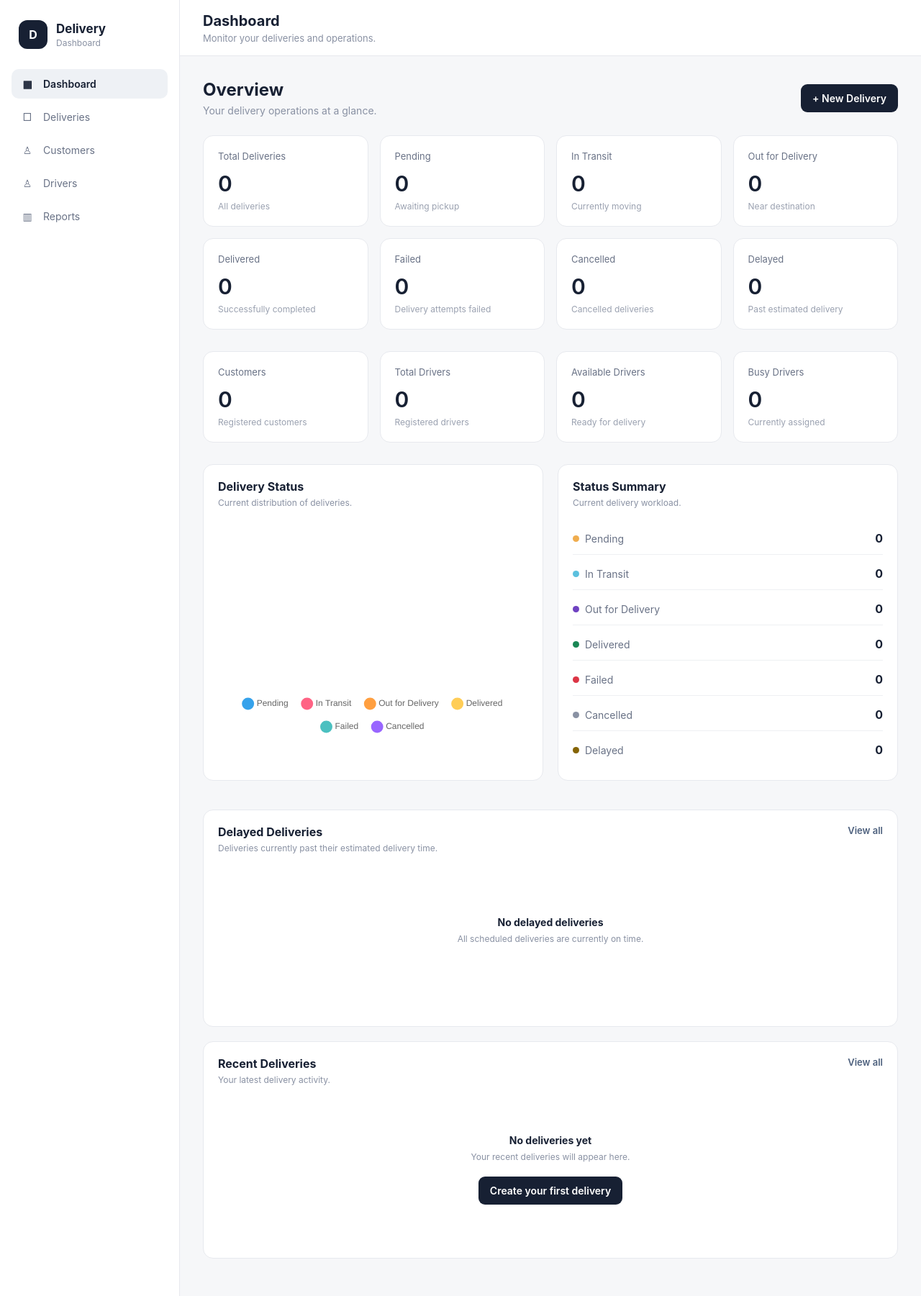
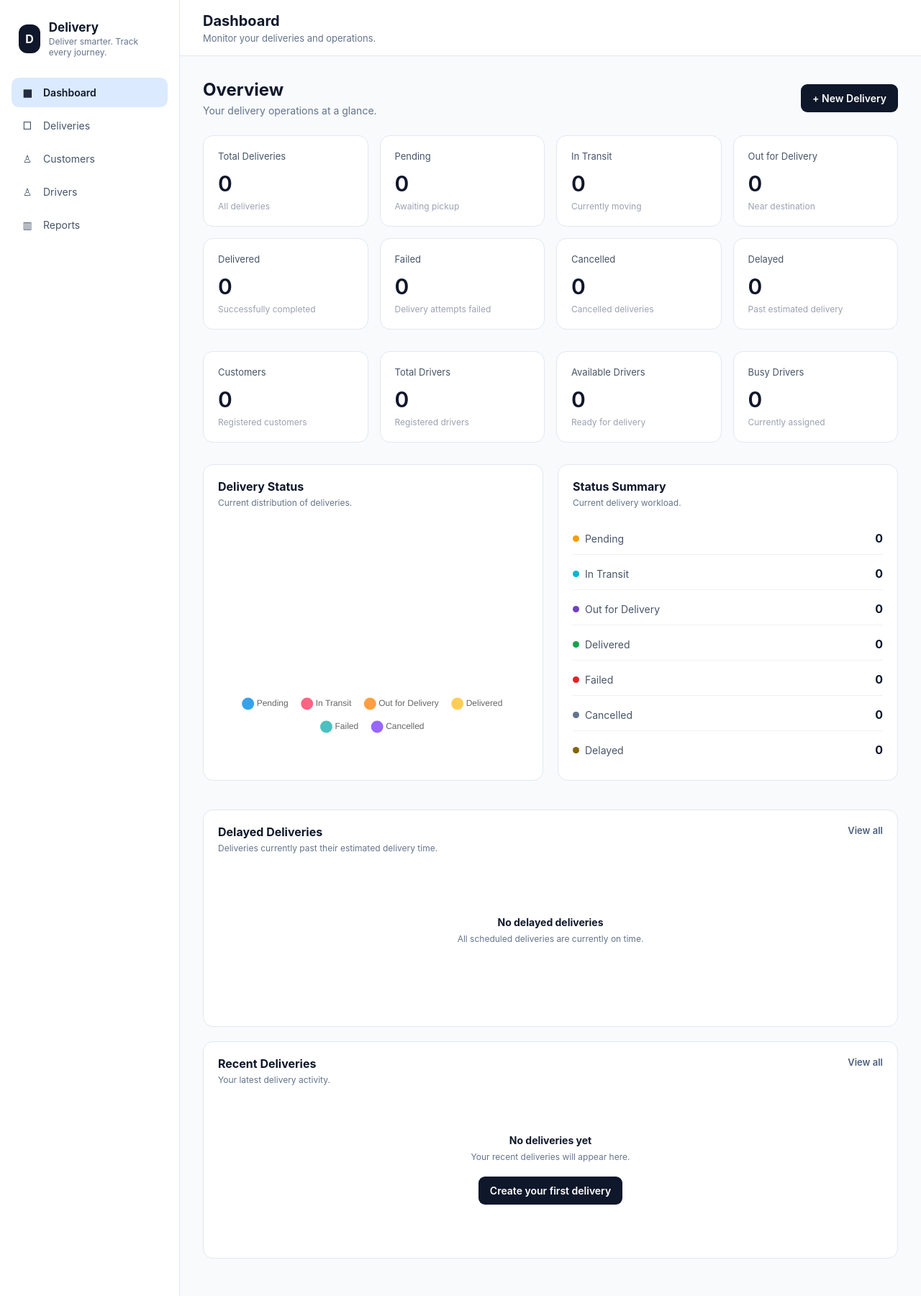
Before and after one commit to Yimasolomon/Deliveries, a FastAPI app: page /dashboard in a window 1280 px wide. Shown: the whole page at 72% size. Run offline with FastAPI, Linux system fonts and the light colour scheme; some libraries are stand-ins or nearby versions.

Commit message:
Polish dashboard branding and color palette

```diff
--- a/static/css/style.css
+++ b/static/css/style.css
@@ -12,13 +12,13 @@
         "Segoe UI",
         sans-serif;
 
-    color: #172033;
-    background: #f6f7f9;
+    color: #0F172A;
+    background: #F8FAFC;
 }
 
 body {
     margin: 0;
-    background: #f6f7f9;
+    background: #F8FAFC;
 }
 
 a {
@@ -51,8 +51,8 @@ textarea {
 .sidebar {
     width: 250px;
     min-height: 100vh;
-    background: #ffffff;
-    border-right: 1px solid #e7e9ee;
+    background: #FFFFFF;
+    border-right: 1px solid #E2E8F0;
     padding: 24px 16px;
     flex-shrink: 0;
 }
@@ -70,8 +70,8 @@ textarea {
     border-radius: 12px;
     display: grid;
     place-items: center;
-    background: #172033;
-    color: #ffffff;
+    background: #0F172A;
+    color: #FFFFFF;
     font-weight: 700;
 }
 
@@ -82,7 +82,7 @@ textarea {
 
 .brand-subtitle {
     margin-top: 2px;
-    color: #8991a3;
+    color: #64748B;
     font-size: 12px;
 }
 
@@ -98,19 +98,19 @@ textarea {
     gap: 12px;
     padding: 12px;
     border-radius: 10px;
-    color: #697286;
+    color: #475569;
     font-size: 14px;
     transition: background 0.2s ease, color 0.2s ease;
 }
 
 .nav-item:hover {
-    background: #f4f5f7;
-    color: #172033;
+    background: #F1F5F9;
+    color: #0F172A;
 }
 
 .nav-item.active {
-    background: #eef1f5;
-    color: #172033;
+    background: #DBEAFE;
+    color: #0F172A;
     font-weight: 600;
 }
 
@@ -131,8 +131,8 @@ textarea {
 
 .top-header {
     min-height: 78px;
-    background: #ffffff;
-    border-bottom: 1px solid #e7e9ee;
+    background: #FFFFFF;
+    border-bottom: 1px solid #E2E8F0;
     display: flex;
     align-items: center;
     padding: 16px 32px;
@@ -145,7 +145,7 @@ textarea {
 
 .top-header p {
     margin: 4px 0 0;
-    color: #8991a3;
+    color: #64748B;
     font-size: 13px;
 }
 
@@ -173,7 +173,7 @@ textarea {
 
 .page-heading p {
     margin: 6px 0 0;
-    color: #8991a3;
+    color: #64748B;
     font-size: 14px;
 }
 
@@ -236,15 +236,15 @@ textarea {
 }
 
 .stat-card {
-    background: #ffffff;
-    border: 1px solid #e7e9ee;
+    background: #FFFFFF;
+    border: 1px solid #E2E8F0;
     border-radius: 14px;
     padding: 20px;
 }
 
 .stat-label {
     display: block;
-    color: #697286;
+    color: #475569;
     font-size: 13px;
 }
 
@@ -276,8 +276,8 @@ textarea {
 }
 
 .dashboard-card {
-    background: #ffffff;
-    border: 1px solid #e7e9ee;
+    background: #FFFFFF;
+    border: 1px solid #E2E8F0;
     border-radius: 14px;
     padding: 20px;
     margin-bottom: 20px;
@@ -297,7 +297,7 @@ textarea {
 
 .card-header p {
     margin: 5px 0 0;
-    color: #8991a3;
+    color: #64748B;
     font-size: 12px;
 }
 
@@ -336,27 +336,27 @@ textarea {
     display: flex;
     align-items: center;
     gap: 8px;
-    color: #697286;
+    color: #475569;
     font-size: 14px;
 }
 
 .status-row strong {
-    color: #172033;
+    color: #0F172A;
 }
 
 .status-dot {
     width: 9px;
     height: 9px;
     border-radius: 50%;
-    background: #8991a3;
+    background: #64748B;
 }
 
 .status-dot.pending {
-    background: #f0ad4e;
+    background: #F59E0B;
 }
 
 .status-dot.in-transit {
-    background: #5bc0de;
+    background: #06B6D4;
 }
 
 .status-dot.out-for-delivery {
@@ -364,11 +364,11 @@ textarea {
 }
 
 .status-dot.delivered {
-    background: #198754;
+    background: #16A34A;
 }
 
 .status-dot.failed {
-    background: #dc3545;
+    background: #DC2626;
 }
 
 .status-dot.delayed {
@@ -506,7 +506,7 @@ textarea {
 .empty-state p {
     max-width: 320px;
     margin: 0 0 18px;
-    color: #8991a3;
+    color: #64748B;
     font-size: 12px;
     line-height: 1.6;
 }
--- a/templates/customer_detail.html
+++ b/templates/customer_detail.html
@@ -6,6 +6,7 @@
         name="viewport"
         content="width=device-width, initial-scale=1.0"
     >
+    <link rel="icon" type="image/png" href="{{ url_for('static', path='favicon.png') }}">
     <title>{{ page_title }} - Delivery Dashboard</title>
 
     <link
--- a/templates/customer_edit.html
+++ b/templates/customer_edit.html
@@ -6,6 +6,7 @@
         name="viewport"
         content="width=device-width, initial-scale=1.0"
     >
+    <link rel="icon" type="image/png" href="{{ url_for('static', path='favicon.png') }}">
     <title>{{ page_title }} - Delivery Dashboard</title>
 
     <link
--- a/templates/customer_form.html
+++ b/templates/customer_form.html
@@ -6,6 +6,7 @@
         name="viewport"
         content="width=device-width, initial-scale=1.0"
     >
+    <link rel="icon" type="image/png" href="{{ url_for('static', path='favicon.png') }}">
     <title>{{ page_title }} - Delivery Dashboard</title>
 
     <link
--- a/templates/customers.html
+++ b/templates/customers.html
@@ -3,6 +3,7 @@
 <head>
     <meta charset="UTF-8">
     <meta name="viewport" content="width=device-width, initial-scale=1.0">
+    <link rel="icon" type="image/png" href="{{ url_for('static', path='favicon.png') }}">
 
     <title>{{ page_title }} - Delivery Dashboard</title>
 
--- a/templates/dashboard.html
+++ b/templates/dashboard.html
@@ -4,6 +4,7 @@
 <head>
     <meta charset="UTF-8">
     <meta name="viewport" content="width=device-width, initial-scale=1.0">
+    <link rel="icon" type="image/png" href="{{ url_for('static', path='favicon.png') }}">
 
 
 <title>{{ page_title or "Dashboard" }} - Delivery Dashboard</title>
@@ -30,7 +31,7 @@
 
         <div class="brand-text">
             <div class="brand-name">Delivery</div>
-            <div class="brand-subtitle">Dashboard</div>
+            <div class="brand-subtitle">Deliver smarter. Track every journey.</div>
         </div>
     </div>
 
--- a/templates/deliveries.html
+++ b/templates/deliveries.html
@@ -3,6 +3,7 @@
 <head>
     <meta charset="UTF-8">
     <meta name="viewport" content="width=device-width, initial-scale=1.0">
+    <link rel="icon" type="image/png" href="{{ url_for('static', path='favicon.png') }}">
 
     <title>Deliveries | Delivery Dashboard</title>
 
--- a/templates/delivery_detail.html
+++ b/templates/delivery_detail.html
@@ -3,6 +3,7 @@
 <head>
     <meta charset="UTF-8">
     <meta name="viewport" content="width=device-width, initial-scale=1.0">
+    <link rel="icon" type="image/png" href="{{ url_for('static', path='favicon.png') }}">
     <title>{{ page_title }} - Delivery Dashboard</title>
     <link rel="stylesheet" href="{{ url_for('static', path='css/style.css') }}">
 </head>
--- a/templates/delivery_edit.html
+++ b/templates/delivery_edit.html
@@ -4,6 +4,7 @@
 <head>
     <meta charset="UTF-8">
     <meta name="viewport" content="width=device-width, initial-scale=1.0">
+    <link rel="icon" type="image/png" href="{{ url_for('static', path='favicon.png') }}">
     <title>{{ page_title }} - Delivery Dashboard</title>
     <link rel="stylesheet" href="{{ url_for('static', path='css/style.css') }}">
 </head>
--- a/templates/delivery_form.html
+++ b/templates/delivery_form.html
@@ -3,6 +3,7 @@
 <head>
     <meta charset="UTF-8">
     <meta name="viewport" content="width=device-width, initial-scale=1.0">
+    <link rel="icon" type="image/png" href="{{ url_for('static', path='favicon.png') }}">
     <title>{{ page_title }} - Delivery Dashboard</title>
     <link rel="stylesheet" href="{{ url_for('static', path='css/style.css') }}">
 </head>
--- a/templates/driver_detail.html
+++ b/templates/driver_detail.html
@@ -3,6 +3,7 @@
 <head>
     <meta charset="UTF-8">
     <meta name="viewport" content="width=device-width, initial-scale=1.0">
+    <link rel="icon" type="image/png" href="{{ url_for('static', path='favicon.png') }}">
     <title>{{ driver.name }} - Delivery Tracking Dashboard</title>
     <link rel="stylesheet" href="/static/css/style.css">
 </head>
--- a/templates/driver_edit.html
+++ b/templates/driver_edit.html
@@ -3,6 +3,7 @@
 <head>
     <meta charset="UTF-8">
     <meta name="viewport" content="width=device-width, initial-scale=1.0">
+    <link rel="icon" type="image/png" href="{{ url_for('static', path='favicon.png') }}">
     <title>Edit Driver - Delivery Tracking Dashboard</title>
     <link rel="stylesheet" href="/static/css/style.css">
 </head>
--- a/templates/driver_form.html
+++ b/templates/driver_form.html
@@ -3,6 +3,7 @@
 <head>
     <meta charset="UTF-8">
     <meta name="viewport" content="width=device-width, initial-scale=1.0">
+    <link rel="icon" type="image/png" href="{{ url_for('static', path='favicon.png') }}">
     <title>New Driver - Delivery Tracking Dashboard</title>
     <link rel="stylesheet" href="/static/css/style.css">
 </head>
--- a/templates/drivers.html
+++ b/templates/drivers.html
@@ -3,6 +3,7 @@
 <head>
     <meta charset="UTF-8">
     <meta name="viewport" content="width=device-width, initial-scale=1.0">
+    <link rel="icon" type="image/png" href="{{ url_for('static', path='favicon.png') }}">
 
     <title>{{ page_title }} - Delivery Dashboard</title>
 
--- a/templates/reports.html
+++ b/templates/reports.html
@@ -3,6 +3,7 @@
 <head>
     <meta charset="UTF-8">
     <meta name="viewport" content="width=device-width, initial-scale=1.0">
+    <link rel="icon" type="image/png" href="{{ url_for('static', path='favicon.png') }}">
 
     <title>{{ page_title or "Reports" }} - Delivery Dashboard</title>
 
@@ -23,7 +24,7 @@
 
             <div class="brand-text">
                 <div class="brand-name">Delivery</div>
-                <div class="brand-subtitle">Dashboard</div>
+                <div class="brand-subtitle">Deliver smarter. Track every journey.</div>
             </div>
         </div>
 
```
Also changed, not shown: other parts of static/css/style.css (+14 -14 lines), static/favicon.png (added).
